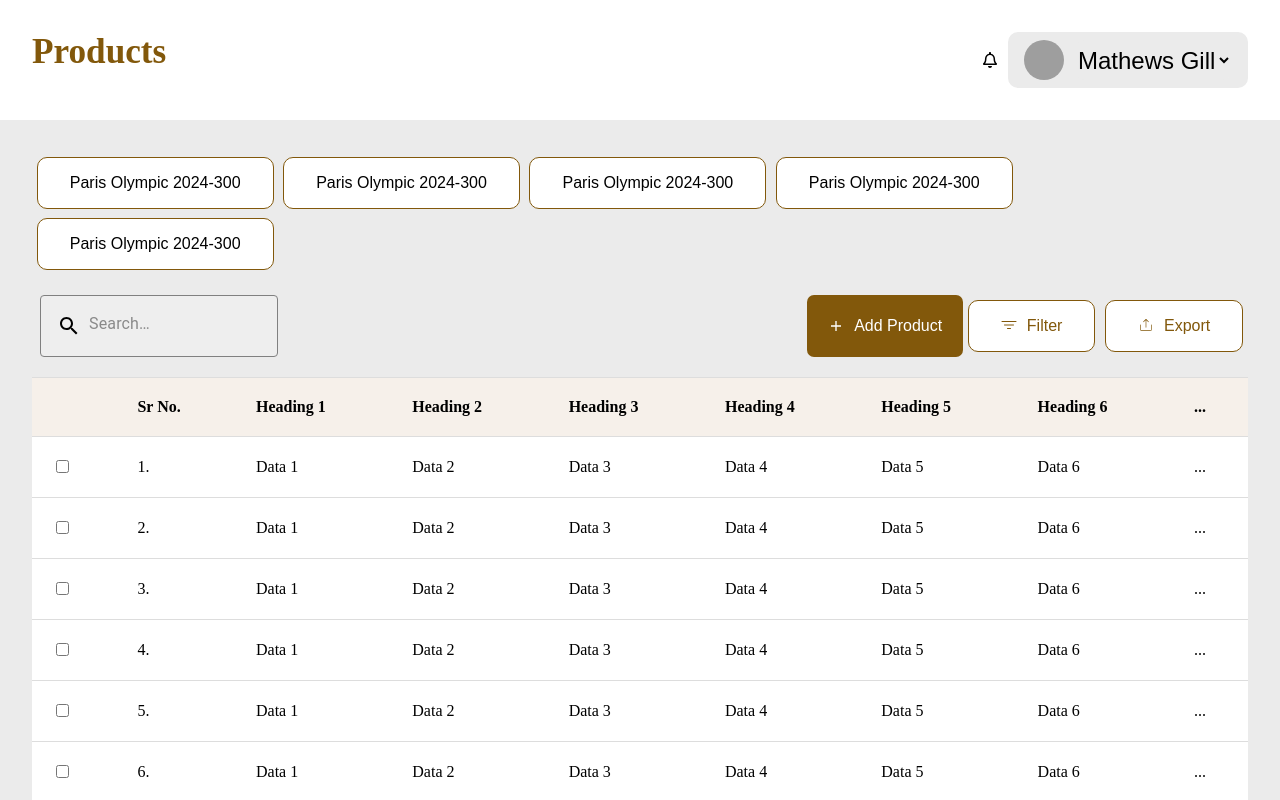
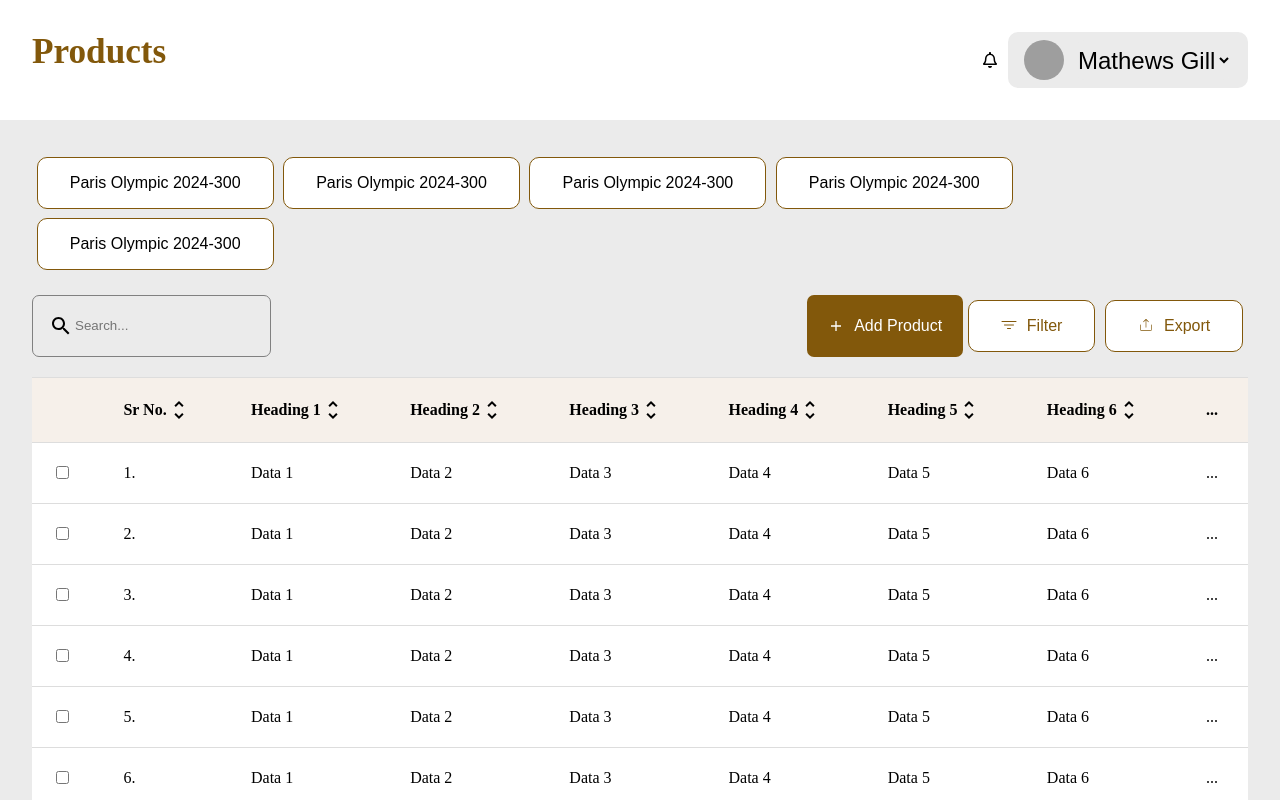
Before and after one commit to nootanlodhi/Codevyasa-task, a React (Vite) app: page / in a window 1280 px wide. Shown: the top 800 px of the page. Built offline with nearby package versions, Linux system fonts and the light colour scheme; grey boxes are pictures that could not be loaded.

Commit message:
Implement custom searchbar and add table icon

```diff
--- a/src/App.jsx
+++ b/src/App.jsx
@@ -1,53 +1,10 @@
 import "./App.scss";
 import Navbar from "./components/Navbar";
-import { styled, alpha } from "@mui/material/styles";
 import SearchIcon from "@mui/icons-material/Search";
-import InputBase from "@mui/material/InputBase";
 import { IoMdAdd } from "react-icons/io";
 import { IoFilterOutline } from "react-icons/io5";
 import { CiExport } from "react-icons/ci";
 import Table from "./components/Table";
-
-const Search = styled("div")(({ theme }) => ({
-  position: "relative",
-  borderRadius: theme.shape.borderRadius,
-  border: "1px solid gray",
-  backgroundColor: alpha(theme.palette.common.white, 0.15),
-  "&:hover": {
-    backgroundColor: alpha(theme.palette.common.white, 0.25),
-  },
-  marginRight: theme.spacing(2),
-  marginLeft: 0,
-  width: "100%",
-  [theme.breakpoints.up("sm")]: {
-    marginLeft: theme.spacing(1),
-    width: "auto",
-  },
-}));
-
-const SearchIconWrapper = styled("div")(({ theme }) => ({
-  padding: theme.spacing(0, 2),
-  height: "100%",
-  position: "absolute",
-  pointerEvents: "none",
-  display: "flex",
-  alignItems: "center",
-  justifyContent: "center",
-}));
-
-const StyledInputBase = styled(InputBase)(({ theme }) => ({
-  color: "inherit",
-  "& .MuiInputBase-input": {
-    padding: theme.spacing(2, 1, 1, 0),
-    // vertical padding + font size from searchIcon
-    paddingLeft: `calc(1em + ${theme.spacing(4)})`,
-    transition: theme.transitions.create("width"),
-    width: "100%",
-    [theme.breakpoints.up("md")]: {
-      width: "20ch",
-    },
-  },
-}));
 
 function App() {
   return (
@@ -60,22 +17,26 @@ function App() {
         <button className="filter-btn">Paris Olympic 2024-300</button>
         <button className="filter-btn">Paris Olympic 2024-300</button>
         <div className="search-filter-container">
-          <Search>
-            <SearchIconWrapper>
-              <SearchIcon />
-            </SearchIconWrapper>
-            <StyledInputBase
-              placeholder="Search…"
-              inputProps={{ "aria-label": "search" }}
-            />
-          </Search>
+          <div className="search-wrapper">
+            <SearchIcon />
+            <input placeholder="Search..."/>
+          </div>
           <div className="right-filter-container">
-            <button className="add-product"><IoMdAdd/>Add Product</button>
-            <button className="filter-btn"><IoFilterOutline/>Filter</button>
-            <button className="filter-btn"><CiExport/>Export</button>
+            <button className="add-product">
+              <IoMdAdd />
+              Add Product
+            </button>
+            <button className="filter-btn">
+              <IoFilterOutline />
+              Filter
+            </button>
+            <button className="filter-btn">
+              <CiExport />
+              Export
+            </button>
           </div>
         </div>
-        <Table/>
+        <Table />
       </div>
     </div>
   );
--- a/src/App.scss
+++ b/src/App.scss
@@ -65,6 +65,21 @@ nav{
     justify-content: space-between;
     margin: 20px 0;
 
+    .search-wrapper{
+      display: flex;
+      justify-content: center;
+      align-items: center;
+      border: 1px solid gray;
+      padding: 0 1rem;
+      border-radius: 7px;
+
+      input{
+        background-color: rgb(235, 235, 235);
+        border: none;
+        outline: none;
+      }
+    }
+
     .right-filter-container{
       display: flex;
       .add-product{
@@ -115,6 +130,11 @@ table {
     background-color: #f6f0ea;
     position: sticky;
     top: 0;
+
+    div{
+      display: flex;
+      align-items: center;
+    }
   }
 }
 
@@ -146,6 +166,11 @@ table {
   .search-filter-container{
     flex-direction: column;
     gap: 20px;
+
+    .search-wrapper{
+      width: 50%;
+      padding: 1rem 0 !important;
+    }
   }
 }
 
@@ -161,4 +186,8 @@ table {
     flex-direction: column;
     gap: 20px;
   }
+
+  .search-wrapper{
+    width: 100% !important;
+  }
 }
--- a/src/components/Table.jsx
+++ b/src/components/Table.jsx
@@ -1,5 +1,6 @@
 import { useState } from 'react'
 import { sampleData } from '../data/data';
+import UnfoldMoreIcon from '@mui/icons-material/UnfoldMore';
 
 function Table() {
   const [currentPage, setCurrentPage] = useState(1);
@@ -29,13 +30,13 @@ function Table() {
         <thead>
           <tr>
             <th></th>
-            <th>Sr No.</th>
-            <th>Heading 1</th>
-            <th>Heading 2</th>
-            <th>Heading 3</th>
-            <th>Heading 4</th>
-            <th>Heading 5</th>
-            <th>Heading 6</th>
+            <th><div>Sr No. <UnfoldMoreIcon/></div></th>
+            <th><div>Heading 1 <UnfoldMoreIcon/></div></th>
+            <th><div>Heading 2 <UnfoldMoreIcon/></div></th>
+            <th><div>Heading 3 <UnfoldMoreIcon/></div></th>
+            <th><div>Heading 4 <UnfoldMoreIcon/></div></th>
+            <th><div>Heading 5 <UnfoldMoreIcon/></div></th>
+            <th><div>Heading 6 <UnfoldMoreIcon/></div></th>
             <th>...</th>
           </tr>
         </thead>
```
